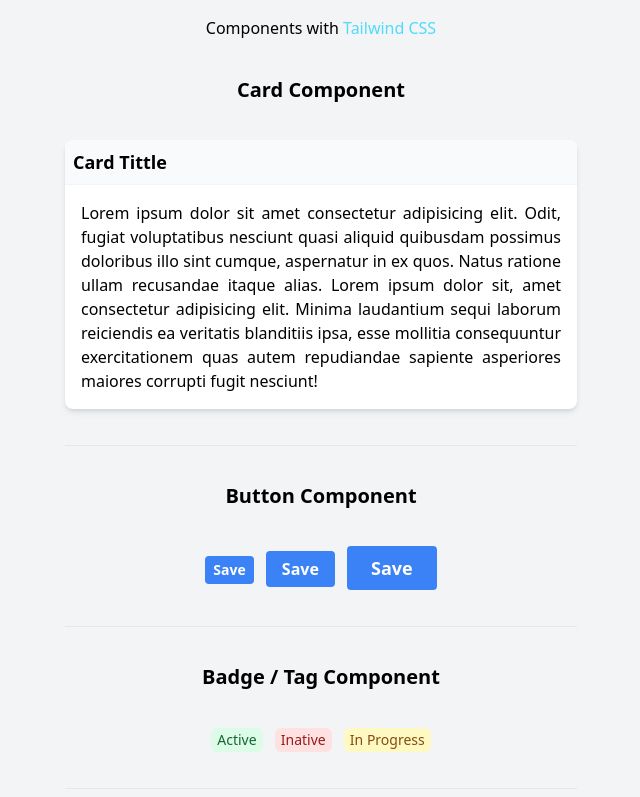
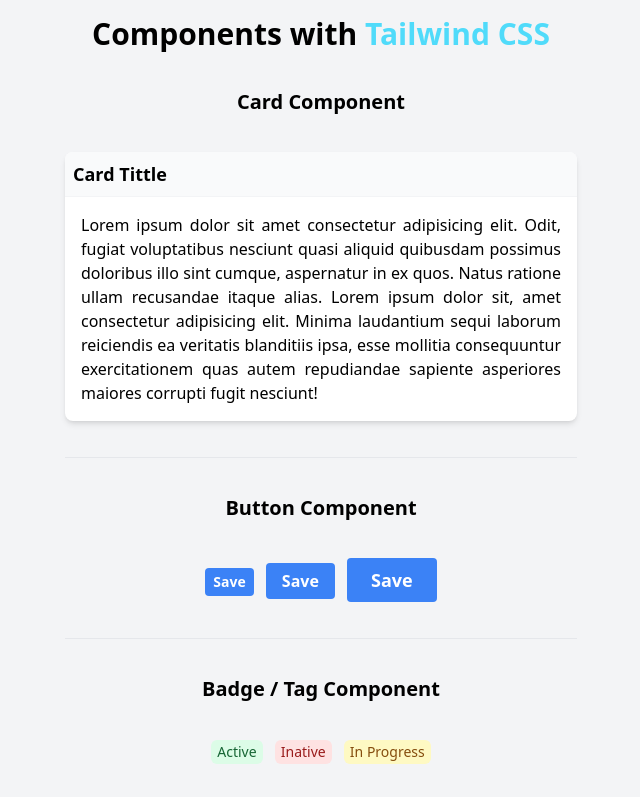
Before and after one commit to Matheus-Pombeiro/tailwind-exercises, a plain HTML site: page src/card.html in a window 1280 px wide. Shown: the top 797 px of the page, without its empty margins (319-959 px from the left). Drawn offline with Linux system fonts and the light colour scheme.

Commit message:
REFACTOR: main's margin

```diff
--- a/src/card.html
+++ b/src/card.html
@@ -8,9 +8,9 @@
 </head>
 <body class="sub-container h-full m-auto dark:bg-gray-800 bg-gray-100 items-center">
 
-    <main class="main">
+    <main class="main mx-3">
 
-        <h1 class="">Components with <span class="text-brand-100">Tailwind CSS</span></h1>
+        <h1 class="h1">Components with <span class="text-brand-100">Tailwind CSS</span></h1>
 
         <section class="sub-container container items-center">
 
--- a/src/input.css
+++ b/src/input.css
@@ -8,7 +8,7 @@
     }
 
     .main {
-        @apply w-fit xl:w-4/5 container mx-2 xl:mx-auto my-4 flex flex-col justify-between items-center gap-9;
+        @apply w-fit xl:w-4/5 container xl:mx-auto my-4 flex flex-col justify-between items-center gap-9;
     }
 
     .h1 {
@@ -20,7 +20,7 @@
     }
 
     .btn-primary {
-        @apply w-fit m-2 px-2 py-1 place-self-end rounded bg-blue-500 text-white font-semibold hover:ring-1;
+        @apply w-fit m-2 px-2 py-1 place-self-end rounded bg-blue-500 text-white font-semibold hover:ring-1 cursor-pointer;
     }
 
     .btn-secondary {
@@ -34,4 +34,8 @@
     .input-text {
         @apply w-5/6 xl:w-2/5 bg-gray-50 border border-gray-300 focus:border-blue-400 rounded px-2 py-1 text-sm text-gray-800 focus:outline-none focus:ring-2 focus:ring-blue-400 focus:ring-opacity-20 transition duration-300 ease-in-out;
     }
+
+    .input {
+        @apply bg-gray-50 border border-gray-300 focus:border-blue-400 rounded px-2 py-1 text-sm text-gray-800 focus:outline-none focus:ring-2 focus:ring-blue-400 focus:ring-opacity-20 transition duration-300 ease-in-out;
+    }
 }
```
Also changed, not shown: src/index.html (+1 -1 lines), dist/output.css.
